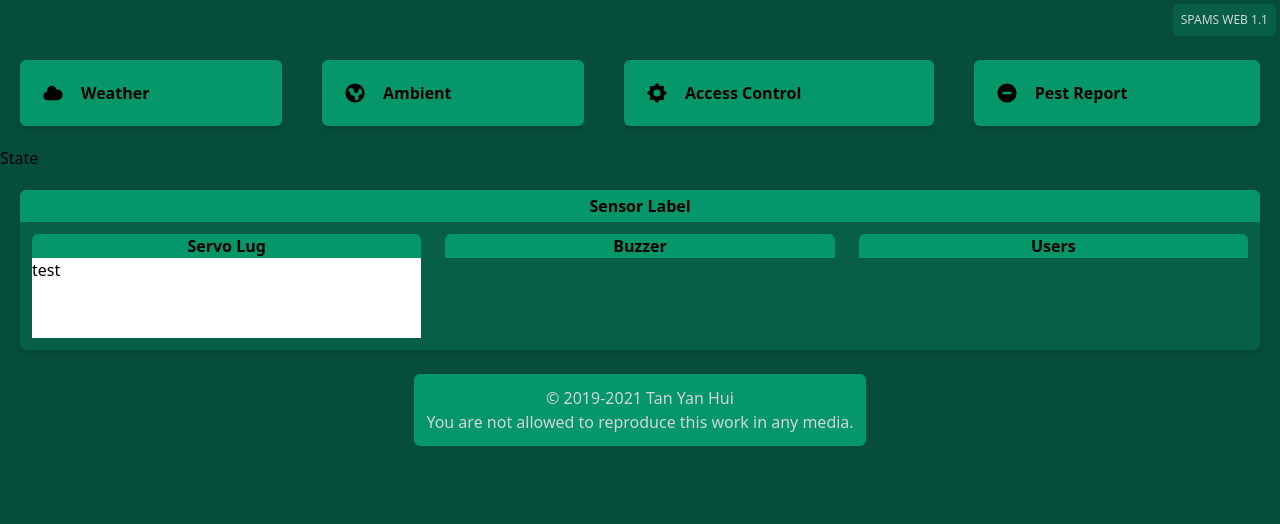
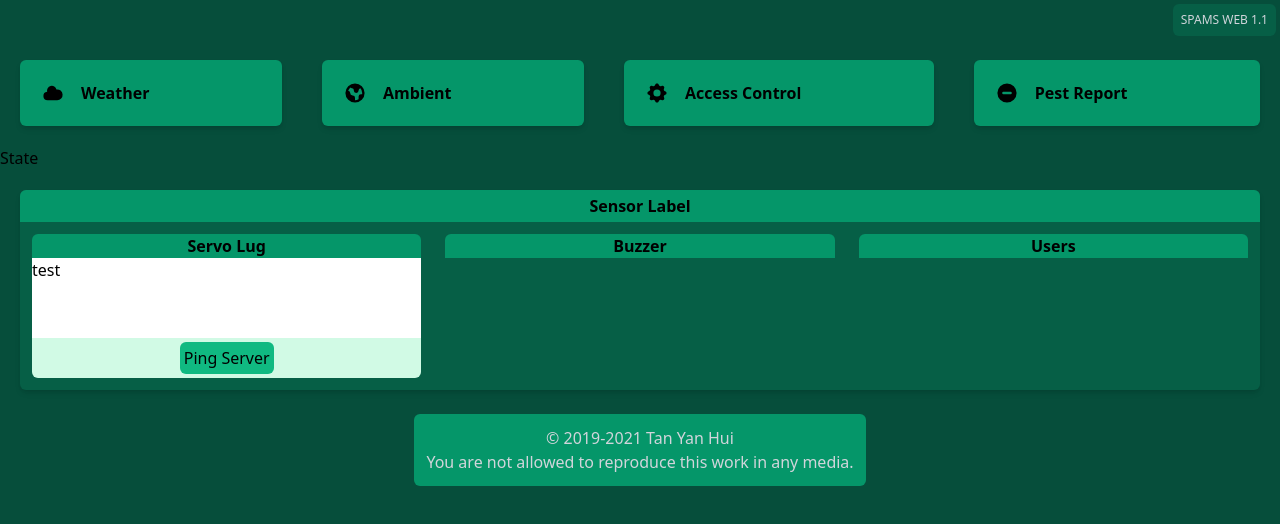
Before and after one commit to Nothic/EGE205-SPAMS-Web, a React (Create React App) app: page / in a window 1280 px wide. Shown: the top 524 px of the page. Built offline with nearby package versions, Linux system fonts and the light colour scheme; no server answers.

Commit message:
pinging spams-server button added

```diff
--- a/src/components/Servo.js
+++ b/src/components/Servo.js
@@ -1,11 +1,26 @@
 import ToggleSwitch from "./ToggleSwitch";
+import socketio, { io } from "socket.io-client";
 
-function Servo(){
-    return(
-        <div className="bg-emerald-100 rounded-b-md">
-        <ToggleSwitch/>
-        </div>
-    );
+function pingServo() {
+  var socket = io("http://localhost:3001/");
+  var buttonServo = document.getElementById('ping servo')
+  console.log("Button pressed");
+
+//   form.addEventListener('')
+}
+
+function Servo() {
+  return (
+    <div className="bg-emerald-100 rounded-b-md">
+      <ToggleSwitch />
+      <button id='ping servo'
+        onClick={pingServo()}
+        className="bg-emerald-500 rounded-md m-1 p-1"
+      >
+        Ping Server
+      </button>
+    </div>
+  );
 }
 
 export default Servo;
```
